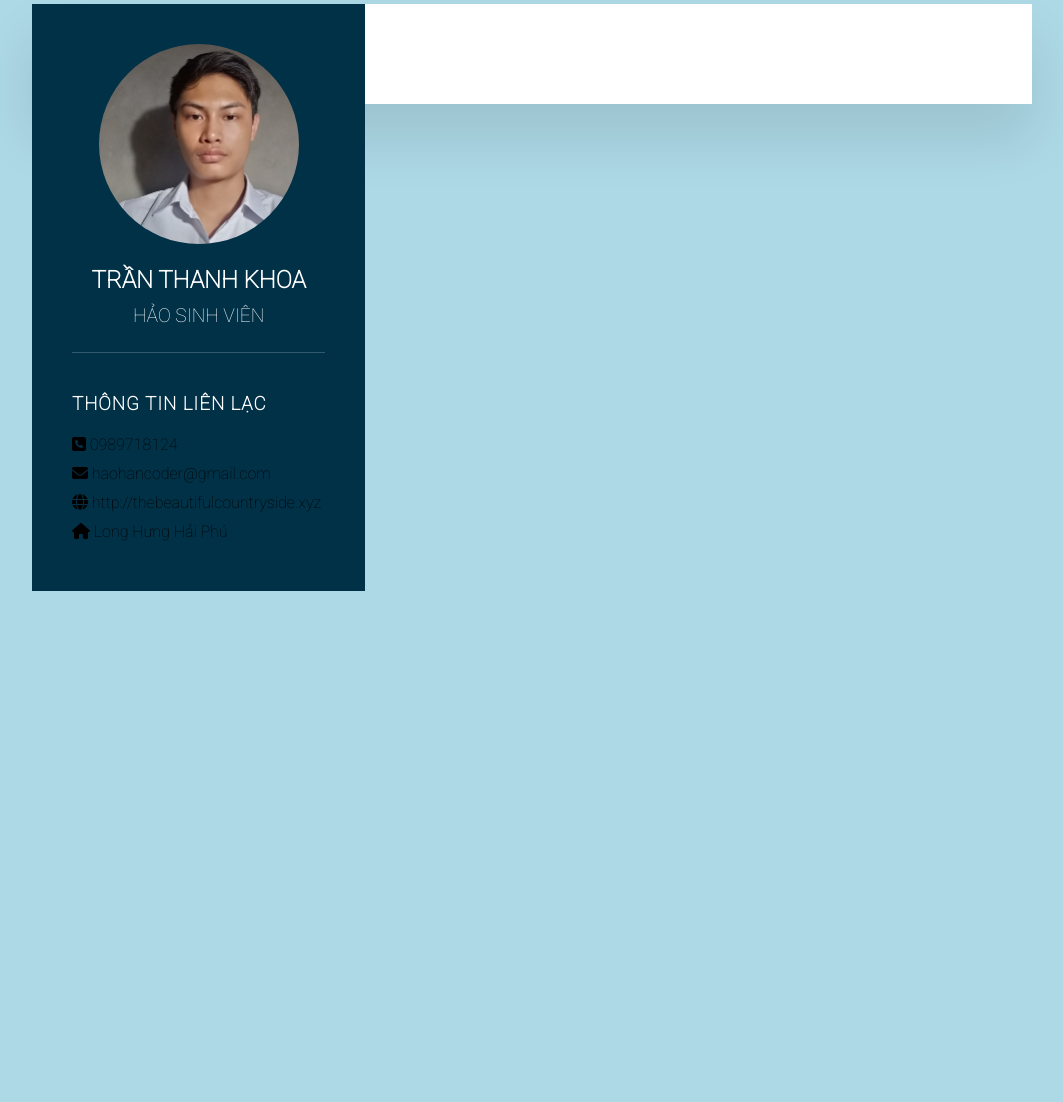
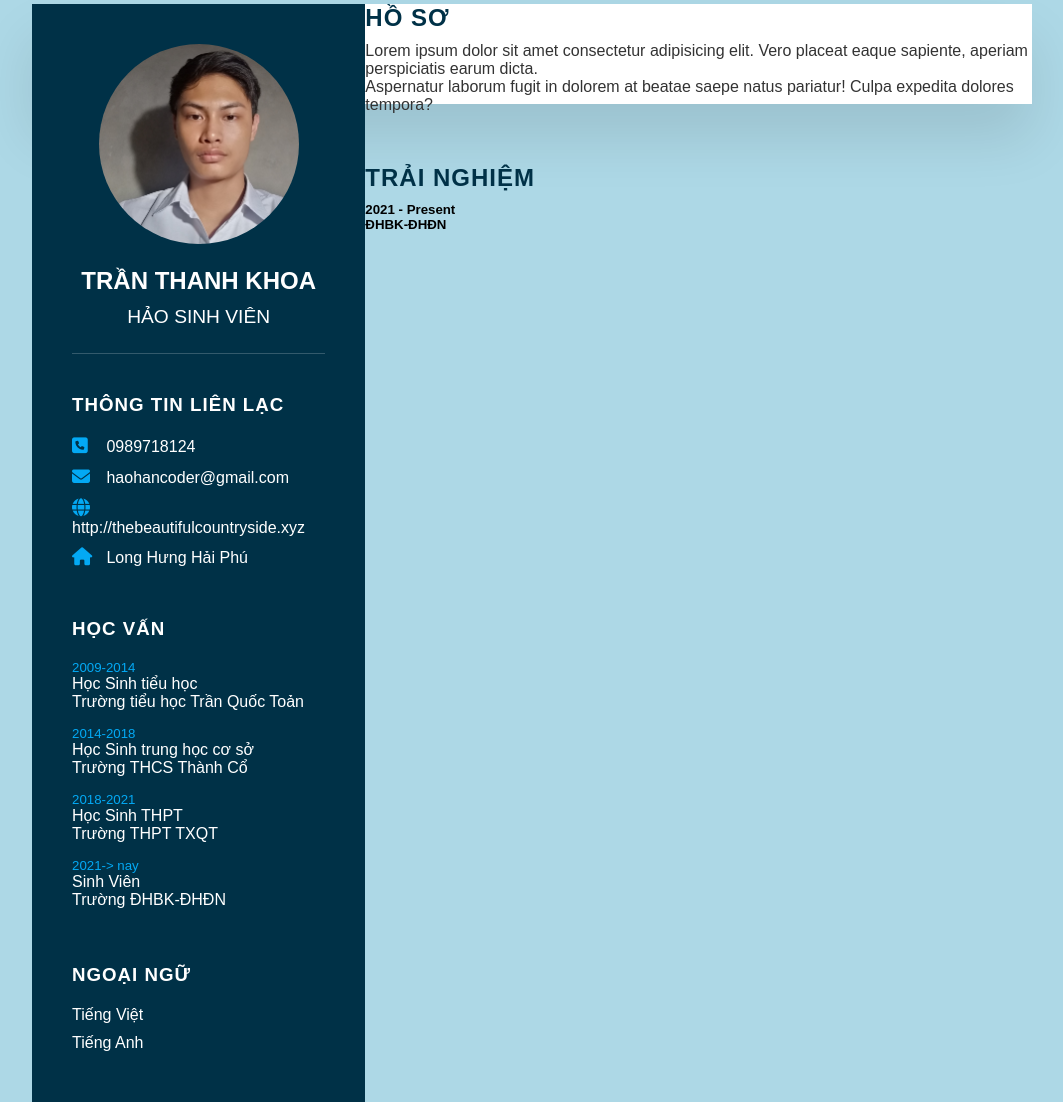
Before and after one commit to DeThanh/CV, a plain HTML site: page index.html in a window 1280 px wide. Shown: the part 346-1448 px from the top of the page, without its empty margins (108-1171 px from the left). Before the commit the page ends 937 px from the top, so only its background shows below. Drawn offline with Linux system fonts and the light colour scheme.

Commit message:
Add index.html file

```diff
--- a/index.html
+++ b/index.html
@@ -11,7 +11,7 @@
         <div class="left_side">
             <div class="profileText">
                 <div class="imgBx">
-                    <img src="myimg1.jpg" width="250px" height="240px">
+                    <img src="myimg1.jpg">
                 </div>
                 <h2>Trần Thanh Khoa<br><span>Hảo Sinh Viên</span></h2>
             </div>
@@ -36,9 +36,58 @@
                     </li>
                 </ul>
             </div>
+
+            <div class="contactInfo Education">
+                <h3 class="title">Học Vấn</h3>
+                <ul>
+                    <li>
+                        <h5>2009-2014</h5>
+                        <h4>Học Sinh tiểu học</h4>
+                        <h4>Trường tiểu học Trần Quốc Toản</h4>
+                    </li>
+                    <li>
+                        <h5>2014-2018</h5>
+                        <h4>Học Sinh trung học cơ sở</h4>
+                        <h4>Trường THCS Thành Cổ</h4>
+                    </li>
+                    <li>
+                        <h5>2018-2021</h5>
+                        <h4>Học Sinh THPT</h4>
+                        <h4>Trường THPT TXQT</h4>
+                    </li>
+                    <li>
+                        <h5>2021-> nay</h5>
+                        <h4>Sinh Viên</h4>
+                        <h4>Trường ĐHBK-ĐHĐN</h4>
+                    </li>
+                </ul>
+            </div>
+            <div class="contactInfo lang">
+                <h3 class="title">Ngoại Ngữ</h3>
+                <ul>
+                    <li>
+                        <span class="text">Tiếng Việt</span>
+                    </li>
+                    <li>
+                        <span class="text">Tiếng Anh</span>
+                    </li>
+                </ul>
+            </div>
         </div>
         <div class="right-side">
-
+            <div class="about">
+                <h2 class="title2">Hồ Sơ</h2>
+                <p>Lorem ipsum dolor sit amet consectetur adipisicing elit. Vero placeat eaque sapiente, aperiam perspiciatis earum dicta.<br> Aspernatur laborum fugit in dolorem at beatae saepe natus pariatur! Culpa expedita dolores tempora?</p>
+            </div>
+            <div class="about">
+                <h2 class="title2">Trải Nghiệm</h2>
+                <div class="box">
+                    <div class="year_company">
+                        <h5>2021 - Present</h5>
+                        <h5>ĐHBK-ĐHĐN</h5>
+                    </div>
+                </div>
+            </div>
         </div>
     </div>
 </body>
--- a/style.css
+++ b/style.css
@@ -3,12 +3,12 @@
     margin: 0;
     padding: 0;
     box-sizing: border-box;
-    font-family: 'Roboto', sans-serif;
+    font-family: 'Poppins', sans-serif;
 }
 
 body{
     background: lightblue;
-    display: flex;
+    display: flex ;
     justify-content: center;
     align-items: center;
     min-height: 100vh;
@@ -88,10 +88,47 @@ body{
     cursor: pointer;
 }
 .contactInfo ul li .icon{
-
+    display: inline-block;
+    width: 30px;
+    font-size: 18px;
+    color: #03a9f4;
+}
+.contactInfo ul li span{
+    color: #fff;
+    font-weight: 300;
+}
+.contactInfo.Education li{
+    margin-bottom: 15px;
+}
+.contactInfo.Education h5{
+    color: #03a9f4;
+    font-weight: 500;
+}
+.contactInfo.Education h4:nth-child(2){
+    color: #fff;
+    font-weight: 500;
+}
+.contactInfo.Education h4{
+    color: #fff;
+    font-weight: 300;
 }
 .container .right_side{
     position: relative;
     background: #fff;
     padding: 40px;
 }
+.about{
+    margin-bottom: 50px;
+}
+.about:last-child{
+    margin-bottom: 0;
+}
+.title2{
+    color: #003147;
+    text-transform: uppercase;
+    letter-spacing: 1px;
+    margin-bottom: 10px;
+}
+p{
+    color: #333;
+}
```
